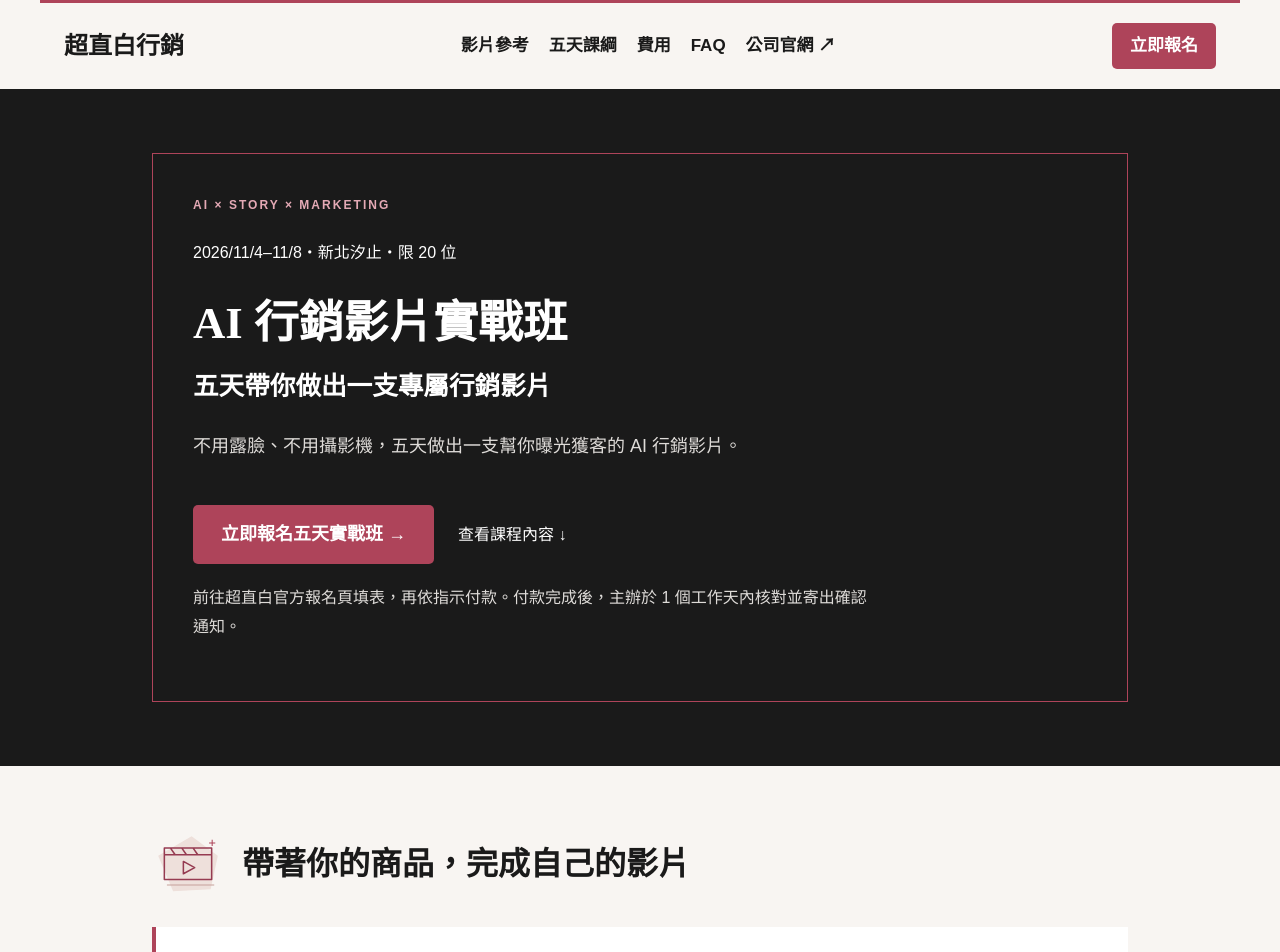
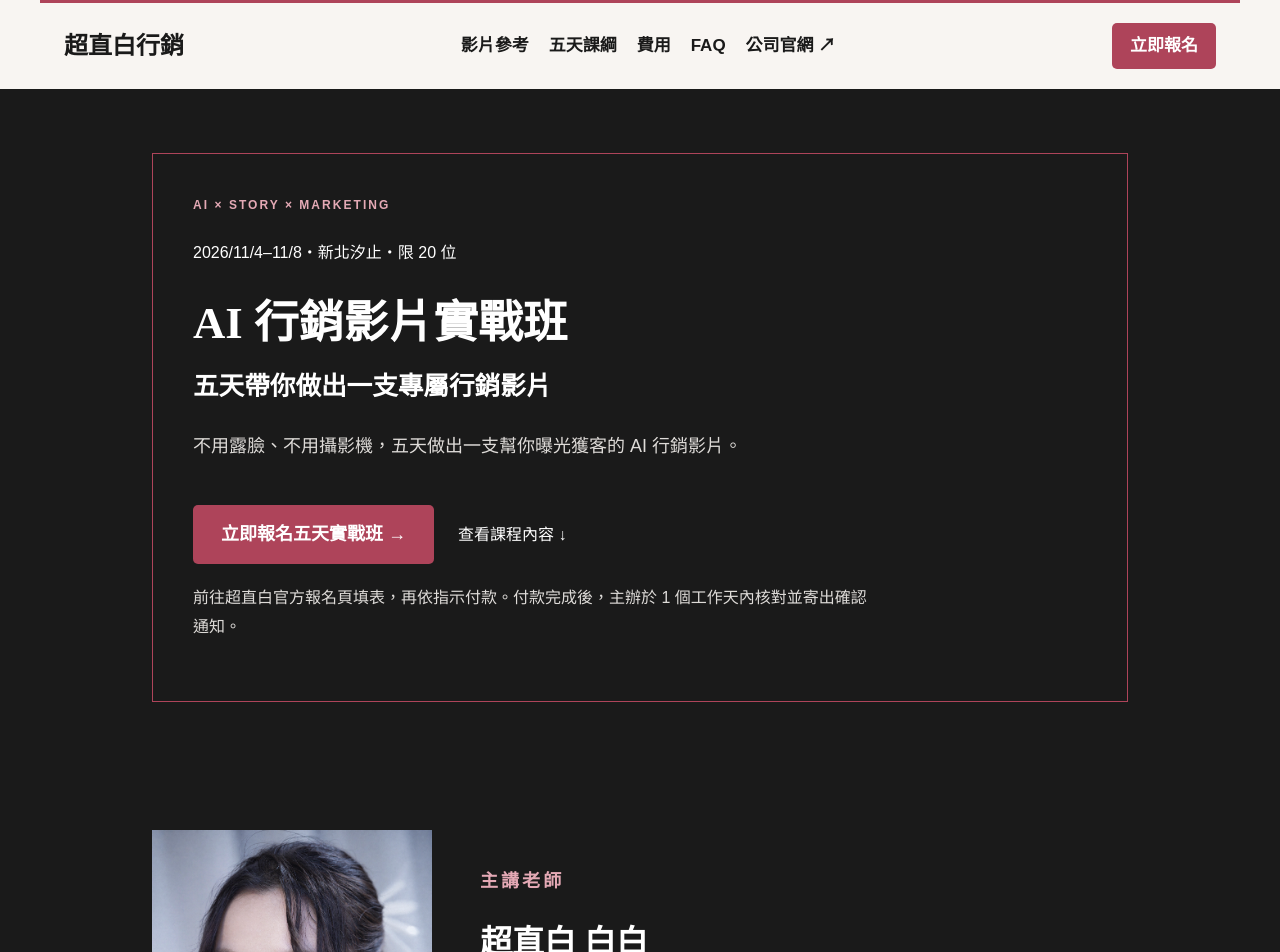
Before and after one commit to r722772r-prog/geo-course, a Next.js app: page / in a window 1280 px wide. Shown: the top 952 px of the page. Built offline with nearby package versions, Linux system fonts and the light colour scheme.

Commit message:
Move instructor introduction before course outcome

```diff
--- a/src/app/page.tsx
+++ b/src/app/page.tsx
@@ -19,11 +19,12 @@ export default function CourseHome() {
     <CourseNav />
     <main>
       <section className="course-hero"><div className="hero-frame hero-frame-intro"><div className="hero-content"><p className="eyebrow">AI × STORY × MARKETING</p><p>2026/11/4–11/8・新北汐止・限 20 位</p><h1>AI 行銷影片實戰班<span><b className="hero-phrase">五天帶你做出</b><b className="hero-phrase">一支專屬行銷影片</b></span></h1><p className="hero-description">不用露臉、不用攝影機，五天做出一支幫你曝光獲客的 AI 行銷影片。</p><Register>立即報名五天實戰班 →</Register><a className="hero-more" href="#modules">查看課程內容 ↓</a><p className="registration-hint">前往超直白官方報名頁填表，再依指示付款。付款完成後，主辦於 1 個工作天內核對並寄出確認通知。</p></div></div></section>
+      <section id="instructor" className="instructor"><div className="instructor-inner"><Image src="/instructor.png" alt="超直白行銷創辦人白白" width={683} height={911} className="portrait" /><div><p className="eyebrow">主講老師</p><h2>超直白 白白</h2><h3>用 AI 把影片變成生意的自媒體經營者</h3><p className="teacher-tags">超直白行銷創辦人｜店家代操與社群經營實戰｜全網 3 億自然流量、200 萬粉絲</p><p>從圖文到影音，累積 13 年跨平台自媒體經驗。2025 年開始幫店家與品牌把影片變成生意，投入短影音、AI 行銷影片、社群經營與店家代操。</p></div></div></section>
       <Section title="帶著你的商品，完成自己的影片"><div className="outcome"><strong>60<span>秒</span></strong><div><h3>一支專屬行銷影片</h3><p>以自己的商品或服務作為實作題目，五天逐步練習，週日完成作品並分享成果。每天學什麼、做出什麼，請看下方五天課綱。</p><a className="hero-more" href="#modules">查看五天圖解課綱 ↓</a></div></div></Section>
       <CourseFilms />
       <Section title="這堂課適合誰"><ol className="audiences">{audiences.map((text,i)=><li key={text}><ContentArt kind={["social","people","photo","script","laptop"][i]} small/><p>{text}</p></li>)}</ol></Section>
       <Section id="modules" title="五天，一步一步完成影片"><div className="modules">{days.map(([date,title,body],i)=><article key={date}><ContentArt kind={["script","people","photo","video","deliver"][i]}/><span className="eyebrow">DAY 0{i+1} · {date}</span><h3>{title}</h3><p>{body}</p><p className="day-output"><strong>當日實作：</strong>{["你的商品影片腳本","角色與場景設定","分鏡與生成素材","影片剪輯初稿","60 秒專屬行銷影片與成果分享"][i]}</p></article>)}</div></Section>
-      <section id="instructor" className="instructor"><div className="instructor-inner"><Image src="/instructor.png" alt="超直白行銷創辦人白白" width={683} height={911} className="portrait" /><div><p className="eyebrow">主講老師</p><h2>超直白 白白</h2><h3>用 AI 把影片變成生意的自媒體經營者</h3><p className="teacher-tags">超直白行銷創辦人｜店家代操與社群經營實戰｜全網 3 億自然流量、200 萬粉絲</p><p>從圖文到影音，累積 13 年跨平台自媒體經驗。2025 年開始幫店家與品牌把影片變成生意，投入短影音、AI 行銷影片、社群經營與店家代操。</p></div></div></section>
+
       <Section title="上課時間與地點"><p>2026/11/4（三）–11/8（日）｜新北汐止｜五天共 22 小時</p><div className="table-scroll"><table><caption className="sr-only">五天上課及報到時間</caption><thead><tr><th>日期</th><th>報到</th><th>上課時間</th></tr></thead><tbody>{days.map(([date,,,checkin,time])=><tr key={date}><th>{date}</th><td>{checkin}</td><td>{time}</td></tr>)}</tbody></table></div><p className="note">週六日中午休息一小時；週日 15:00 起成果發表。詳細教室與交通資訊於學員通知提供。</p></Section>
       <Section title="課前準備"><div className="prep"><article><ContentArt kind="laptop"/><h3>每天帶筆電</h3><p>五天都是實作課，請攜帶可上網的筆電與充電器。</p></article><article><ContentArt kind="photo"/><h3>準備你的題目</h3><p>想好要做影片的商品或服務，準備 3–5 張相關照片。</p></article><article><ContentArt kind="fee"/><h3>預留工具費</h3><p>AI 工具積分自購約 NT$1,500，依個人練習量增減。工具清單與註冊教學於 10/27 前寄出，請於開課前完成註冊。</p></article></div></Section>
       <Section id="fees" title="費用與退費說明"><div className="pricing"><article><ContentArt kind="fee" small/><p>{price.early?"早鳥全款 · 10/15 止":"課程全款"}</p><h3>NT${price.amount.toLocaleString("en-US")}</h3>{price.early&&<p>原價 NT$19,800，2026/10/15 前繳清。</p>}<p>工具積分另計，退款規則見下表。</p><Register /></article>{price.early&&<article><ContentArt kind="fee" small/><p>先付訂金 · 10/15 止</p><h3>總額 NT$16,800</h3><p className="deposit-first">先付 NT$5,000</p><p>訂金抵 NT$8,000；尾款 NT$11,800 於 2026/10/25 前補繳，實付總額 NT$16,800。</p><p>工具積分另計，退款規則見下表。</p><Register deposit>前往報名，選擇訂金</Register></article>}</div><p className="registration-hint">按鈕將前往超直白官方報名表，請在表內選擇付款方案；填表後再依指示付款。</p><div className="table-scroll"><table><thead><tr><th>申請時間</th><th>退費方式</th></tr></thead><tbody>{refundRules.map(([date,rule])=><tr key={date}><th>{date}</th><td>{rule}</td></tr>)}</tbody></table></div><p className="note">早鳥全款、訂金與訂金補足尾款均適用，以實際已付金額計算。<a href="/refund">查看完整退費說明 →</a></p></Section>
```
